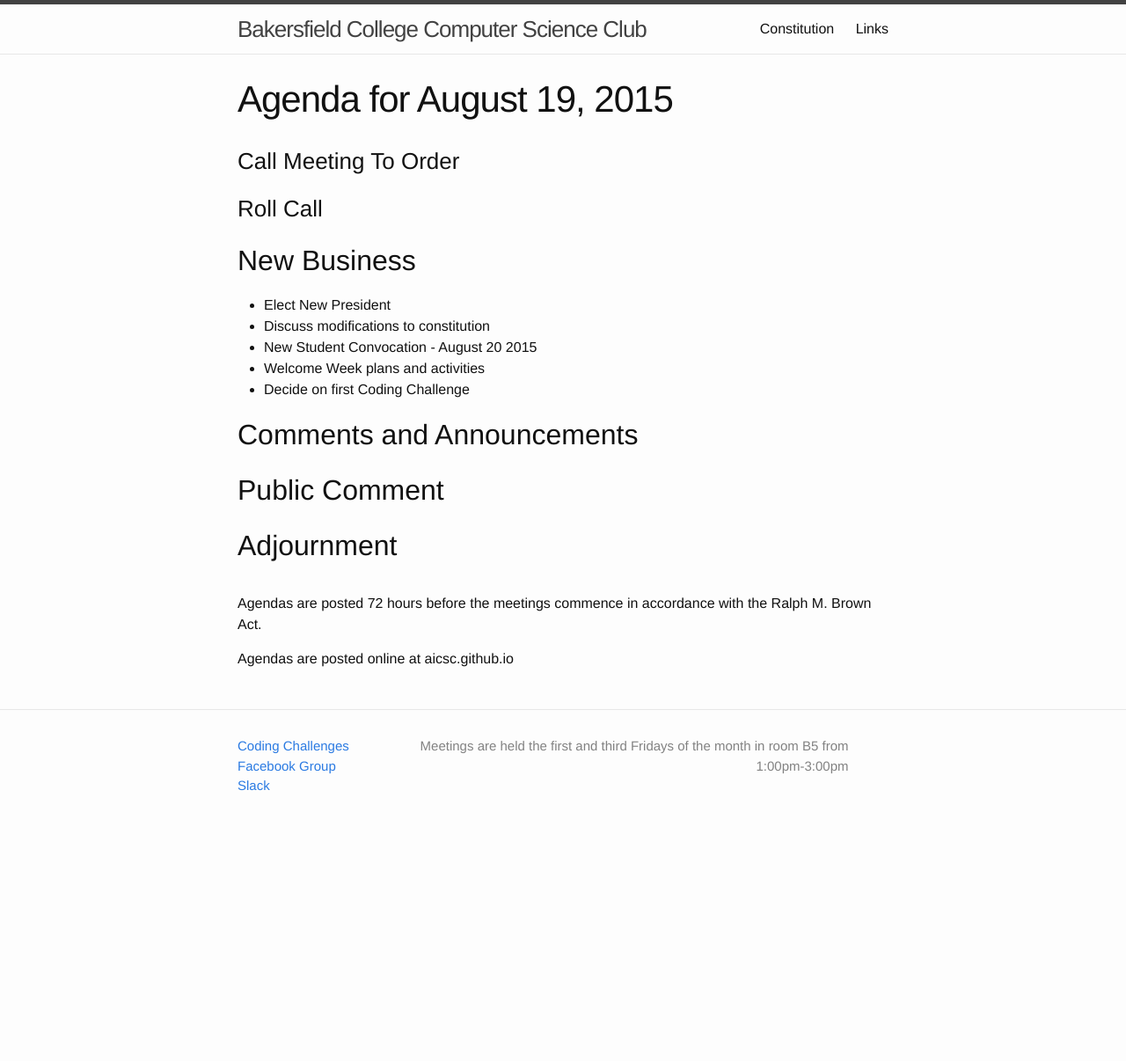
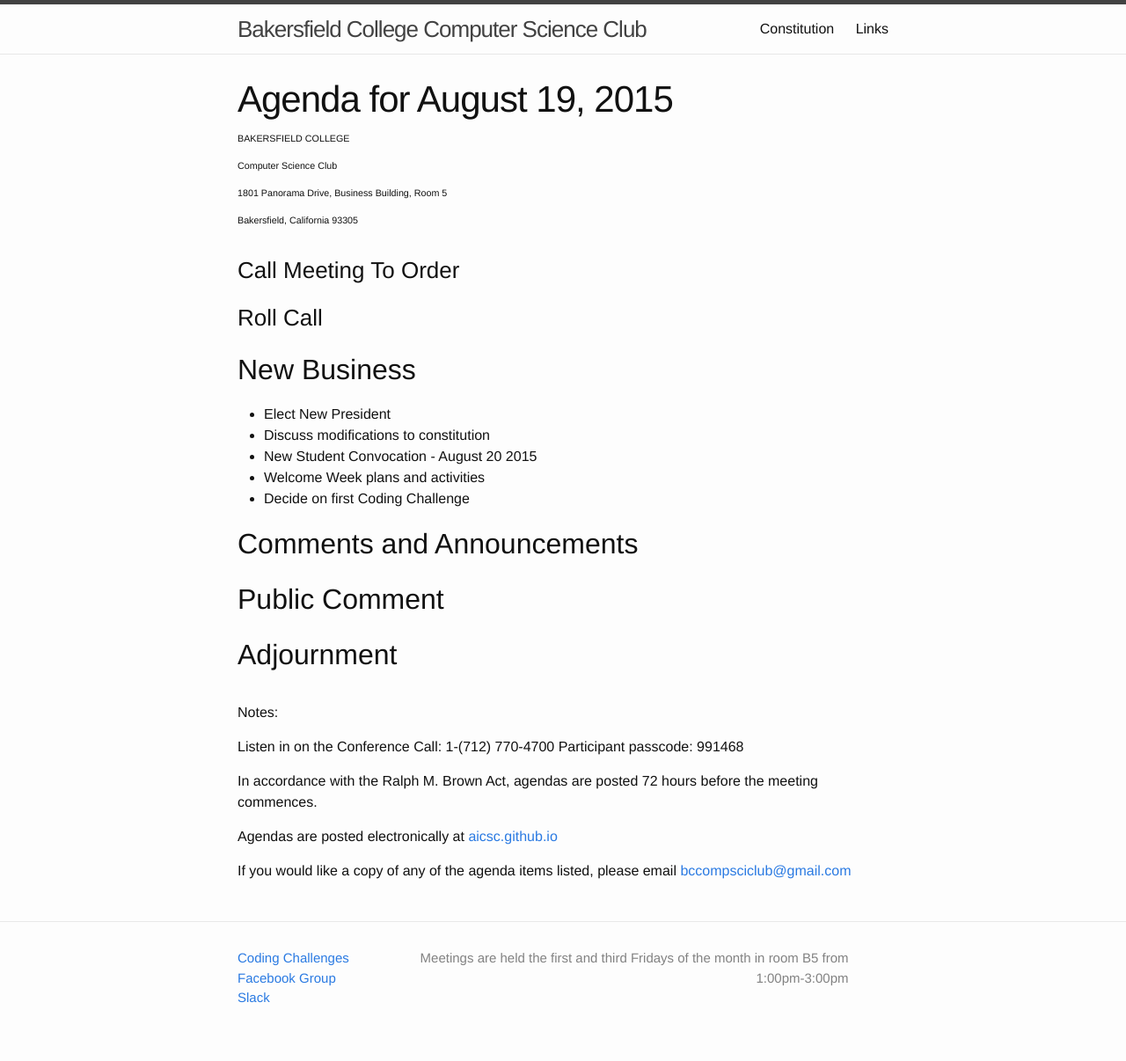
Before and after one commit to AICSC/aicsc.github.io, a Jekyll site: the page built from _posts/agenda/2015-08-19-agenda.markdown, in a window 1280 px wide. Shown: the whole page at 88% size. Built offline with Jekyll 4.4.1, drawn with Linux system fonts in a browser that asks for light colours; before the commit the page ends 965 px from its top, so only the background shows below that.

Commit message:
Update agenda.html
changes to agenda header and footer to reflect the new, more detailed and complete format.

```diff
--- a/_layouts/agenda.html
+++ b/_layouts/agenda.html
@@ -4,12 +4,20 @@ layout: default
 <div class="post">
   <header class="post-header">
     <h1 class="post-title">Agenda for {{ page.date | date: "%B %-d, %Y" }}</h1>
+    <h6 class="masthead">BAKERSFIELD COLLEGE</h6>
+    <h6 class="masthead">Computer Science Club</h6>
+    <h6 class="masthead">1801 Panorama Drive, Business Building, Room 5</h6>
+    <h6 class="masthead">Bakersfield, California 93305</h6>
   </header>
   <article class="post-content">
 {{ content }}
   </article>
   <footer>
-    <p>Agendas are posted 72 hours before the meetings commence in accordance with the Ralph M. Brown Act.</p>
-    <p>Agendas are posted online at aicsc.github.io</p>
+    <p>Notes:</p>
+    <p>Listen in on the Conference Call: 1-(712) 770-4700 Participant passcode: 991468</p>
+    <p>In accordance with the Ralph M. Brown Act, agendas are posted 72 hours before the meeting commences.</p>
+    <p>Agendas are posted electronically at <a ref="https://aicsc.github.io">aicsc.github.io</a></p>
+    <p>If you would like a copy of any of the agenda items listed, please email <a ref="mailto:bccompsciclub@gmail.com">bccompsciclub@gmail.com</a></p>
+
   </footer>
 </div>
```
